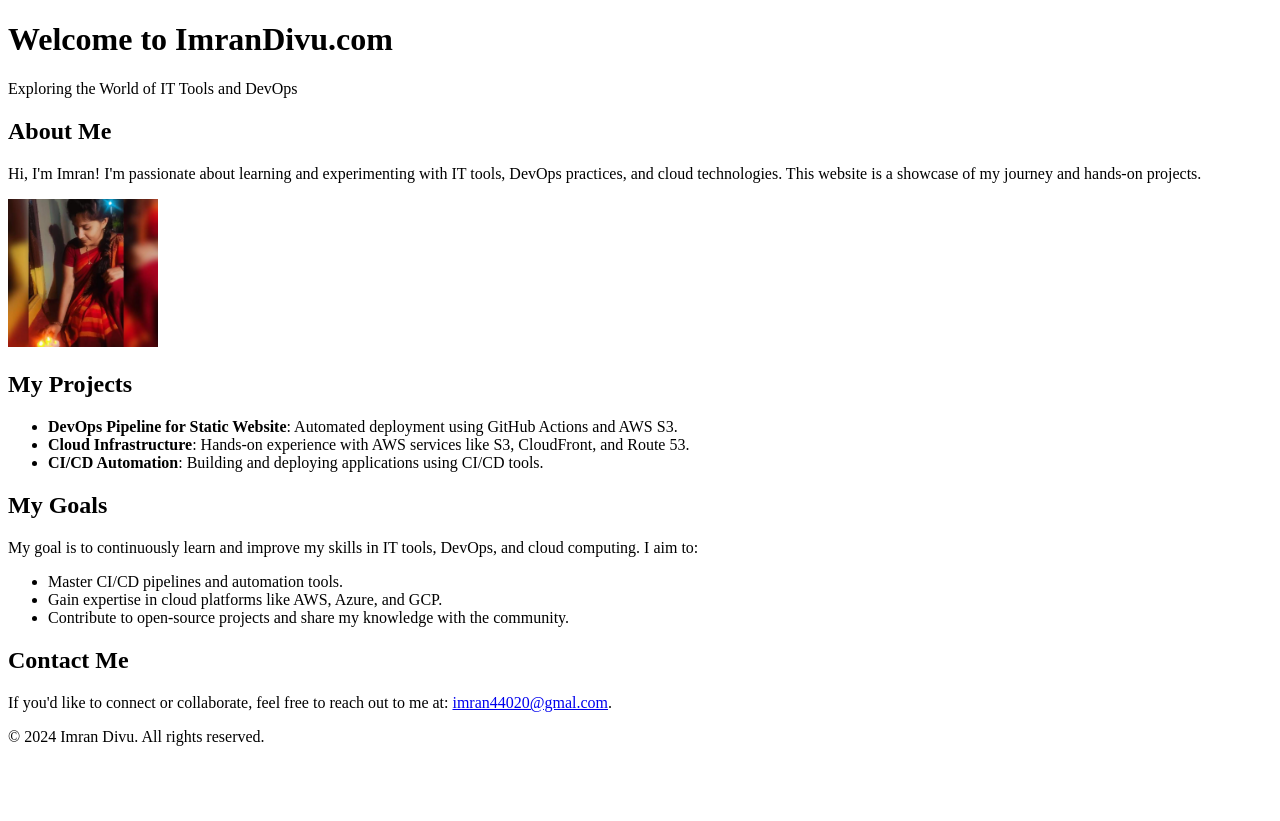
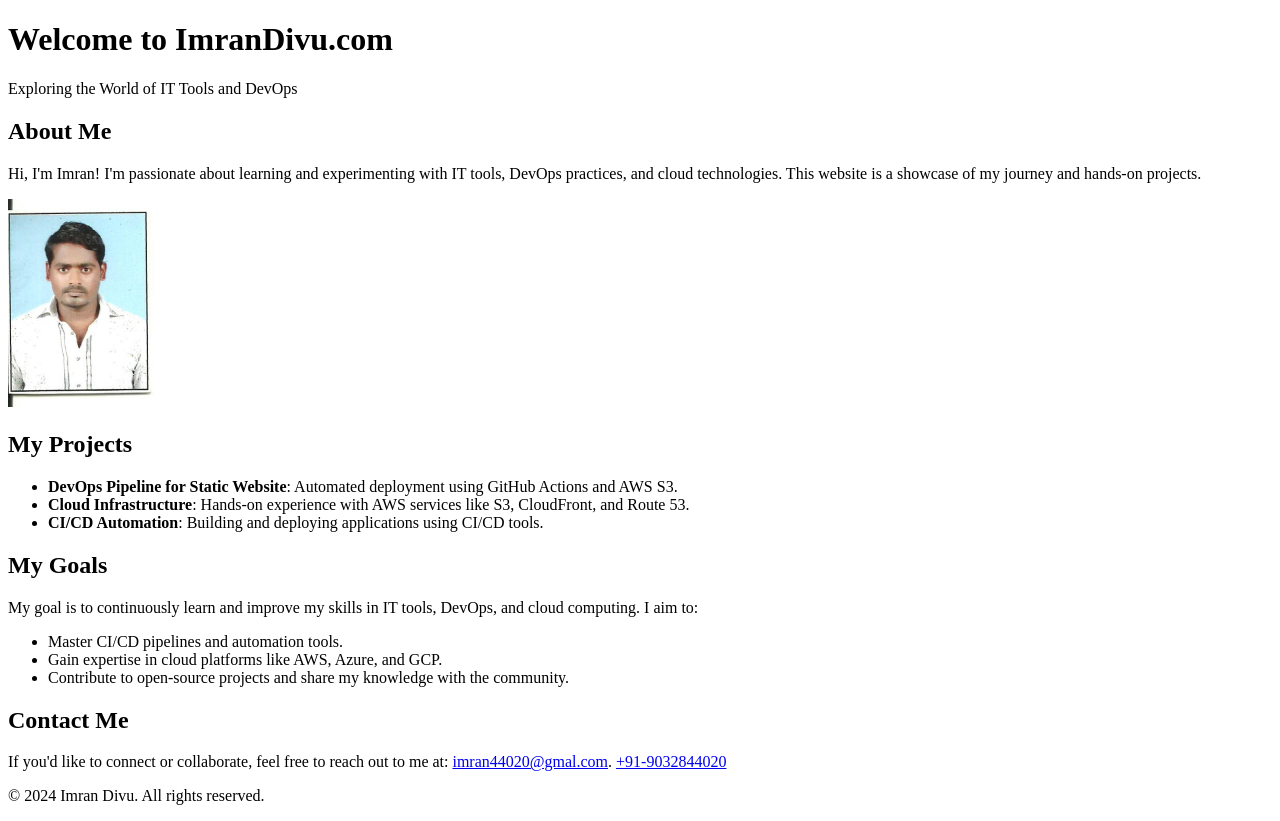
Before and after one commit to Imran-khan-Devops/imrandivu, a plain HTML site: page index.html in a window 1280 px wide. Before the commit the page ends 800 px from the top, so only its background shows below. Drawn offline with Linux system fonts and the light colour scheme.

Commit message:
final one

```diff
--- a/index.html
+++ b/index.html
@@ -20,7 +20,7 @@
       This website is a showcase of my journey and hands-on projects.
     </p>
   </section>
-  <img src="assests/image 2.jpg" alt="imran Divu Logo" width="150>"
+  <img src="assests/Picture 013.jpg" alt="imran Divu Logo" width="150>"
   <script src="script.js></script>"
 
   <section id="projects">
@@ -49,6 +49,7 @@
     <p>
       If you'd like to connect or collaborate, feel free to reach out to me at:
       <a href="mailto:your-email@example.com">imran44020@gmal.com</a>.
+      <a href="whatsapp"> +91-9032844020</a>
     </p>
   </section>
 
```
